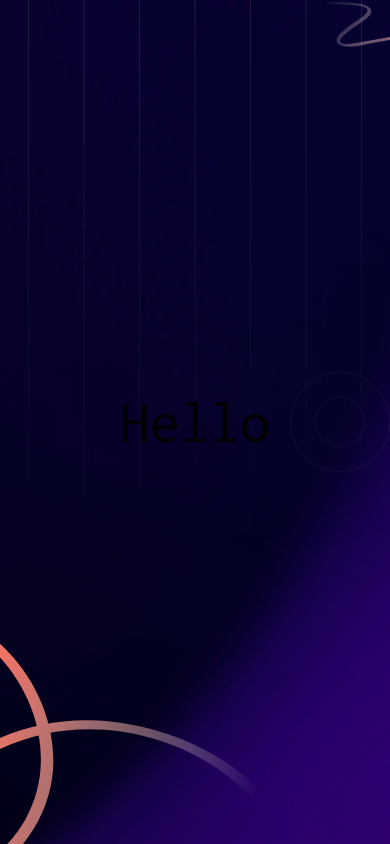
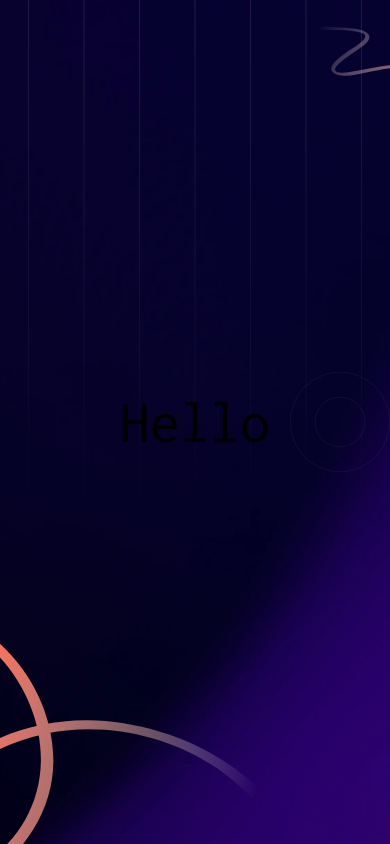
Before and after one commit to YokoMentor/conference-ticket-generator, a React (Vite) app: page / in a window 390 px wide. Built offline with nearby package versions, Linux system fonts and the light colour scheme.

Commit message:
Adjusted background position for mobile

```diff
--- a/tailwind.config.js
+++ b/tailwind.config.js
@@ -25,10 +25,10 @@ export default {
           "url('./images/pattern-circle.svg'),url('./images/pattern-lines.svg'),url('./images/pattern-squiggly-line-bottom.svg'),url('./images/pattern-squiggly-line-top.svg'),url('./images/background-tablet.png')",
       },
       backgroundPosition: {
-        "bg-mobile": "right, top, left bottom, right top",
+        "bg-mobile": "right, top, left bottom, right top 25px",
       },
       backgroundSize: {
-        "bg-mobile": "100px, 1000px, 300px, 100px, 100%",
+        "bg-mobile": "100px, 1000px, 300px, 110px, 100%",
       },
     },
   },
```
